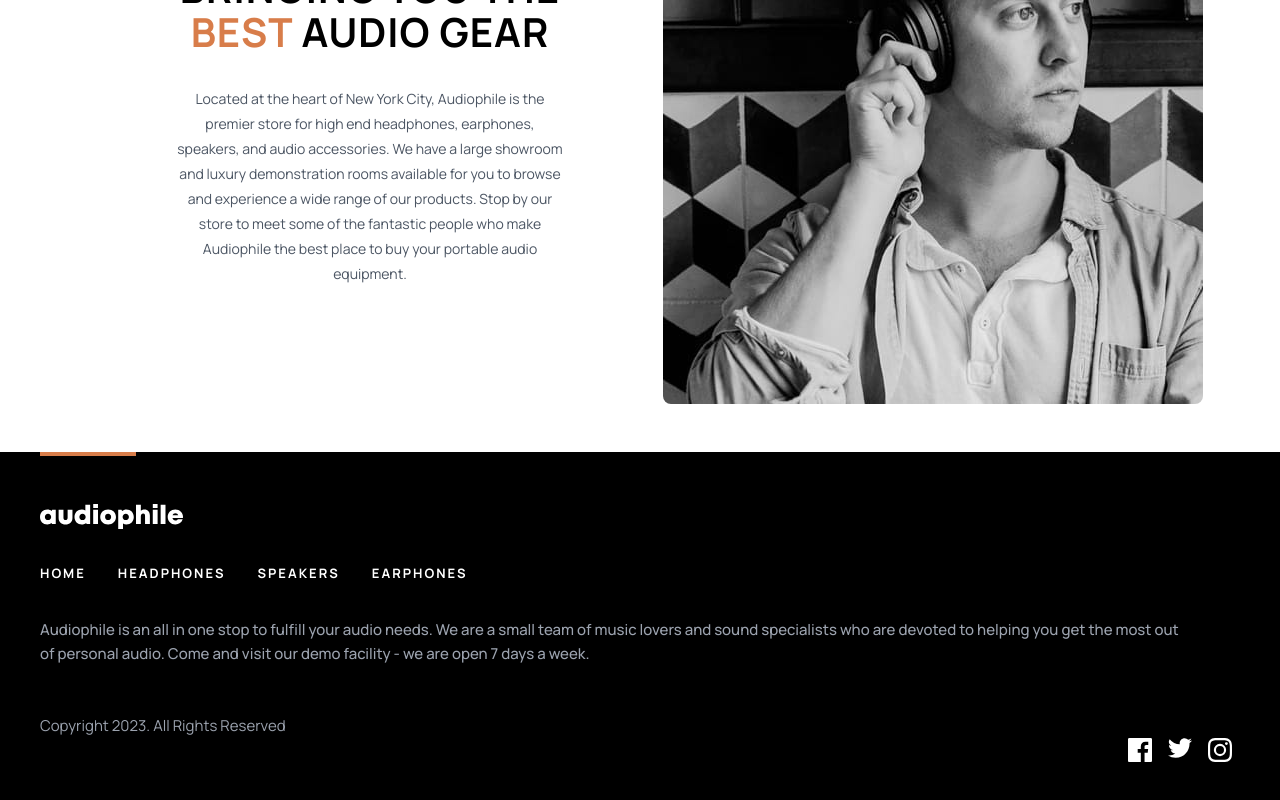
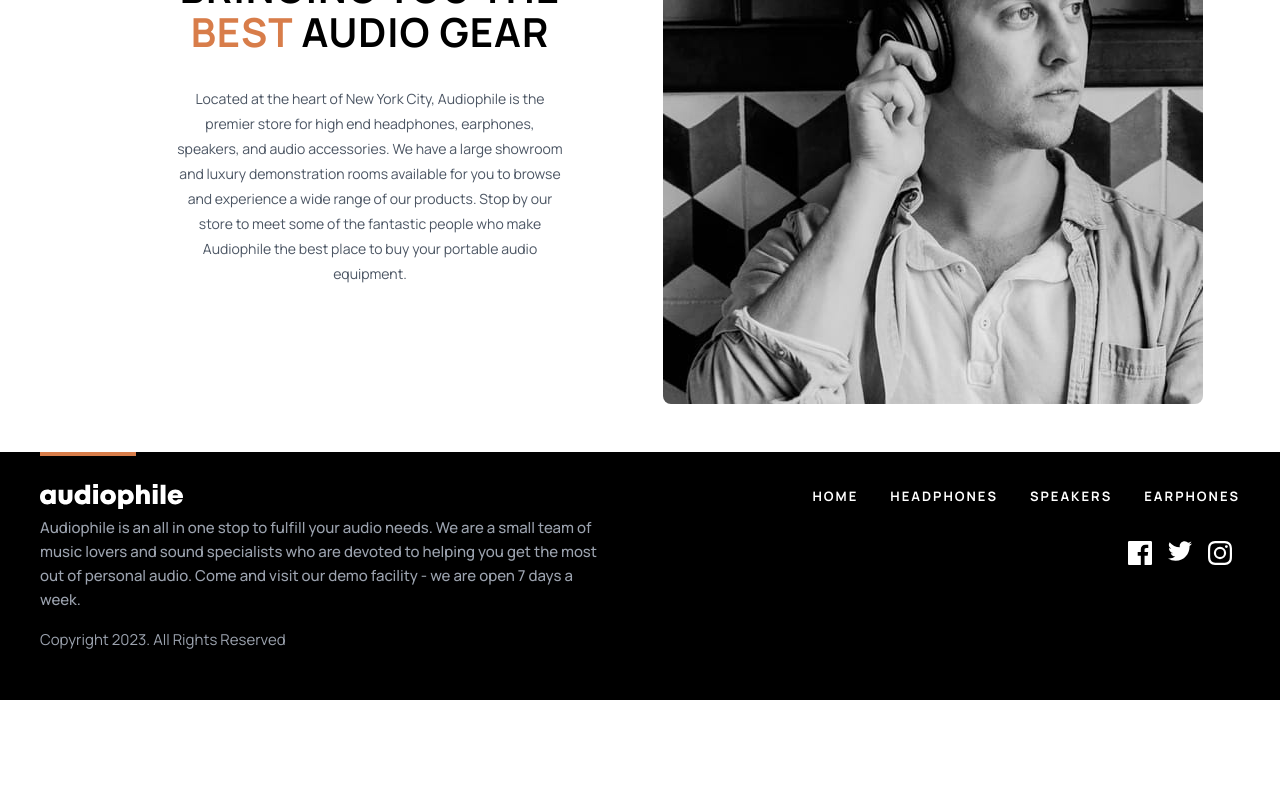
Before and after one commit to lemreyes/audiophile, a Next.js app: page / in a window 1280 px wide. Shown: the part 2520-3320 px from the top of the page. After the commit the page ends 3220 px from the top, so only its background shows below. Built offline with nearby package versions, Linux system fonts and the light colour scheme.

Commit message:
Footer desktop layout

```diff
--- a/src/app/Components/Footer.tsx
+++ b/src/app/Components/Footer.tsx
@@ -7,15 +7,22 @@ import Link from "next/link";
 
 export default function Footer() {
   return (
-    <footer className="grid grid-cols-1 tablet:items-start bg-black text-white">
+    <footer className="grid grid-cols-1 desktop:grid-cols-2 tablet:items-start bg-black text-white">
       <div
         id="footer-accent"
-        className="tablet:ml-10 w-24 h-[4px] bg-accent justify-self-center tablet:justify-self-start"
+        className="tablet:ml-10 w-24 h-[4px] bg-accent justify-self-center tablet:justify-self-start
+            desktop:row-span-1 desktop:row-end-2 desktop:col-span-1 desktop:col-end-2"
       ></div>
-      <Image src={logo} alt="Logo" className="mt-12 tablet:ml-10 justify-self-center tablet:justify-self-start" />
+      <Image
+        src={logo}
+        alt="Logo"
+        className="mt-12 desktop:mt-8 tablet:ml-10 justify-self-center tablet:justify-self-start
+            desktop:row-span-2 desktop:row-end-3 desktop:col-span-1 desktop:col-end-2"
+      />
       <nav
         id="site-links"
-        className="mt-8 tablet:ml-10 uppercase text-[13px] font-bold leading-[25px] tracking-[2px] text-center"
+        className="mt-8 desktop:mt-8 tablet:ml-10 desktop:ml-0 uppercase text-[13px] font-bold leading-[25px] tracking-[2px] text-center tablet:text-left desktop:text-right
+        desktop:row-span-2 desktop:row-end-3 desktop:col-span-2 desktop:col-end-3 desktop:place-self-end desktop:mr-10"
       >
         <ul className="tablet:flex tablet:flex-row gap-x-8">
           <li className="my-8 tablet:my-0">Home</li>
@@ -24,16 +31,21 @@ export default function Footer() {
           <li className="my-8 tablet:my-0">Earphones</li>
         </ul>
       </nav>
-      <p className="mt-8 tablet:ml-10 text-gray-400 text-[15px] text-center tablet:text-left leading-6 font-medium px-8 tablet:px-0 tablet:w-[90%]">
+      <p className="mt-8 desktop:mt-16 tablet:ml-10 text-gray-400 text-[15px] text-center tablet:text-left leading-6 font-medium px-8 tablet:px-0 tablet:w-[90%]
+        desktop:row-span-3 desktop:row-end-4 desktop:col-span-1 desktop:col-end-2">
         Audiophile is an all in one stop to fulfill your audio needs. We are a
         small team of music lovers and sound specialists who are devoted to
         helping you get the most out of personal audio. Come and visit our demo
         facility - we are open 7 days a week.
       </p>
-      <p className="mt-12 tablet:ml-10 text-gray-400 text-[15px] text-center tablet:text-left leading-6 px-8 tablet:px-0">
+      <p className="mt-12 desktop:mt-44 tablet:ml-10 text-gray-400 text-[15px] text-center tablet:text-left leading-6 px-8 tablet:px-0
+        desktop:row-span-4 desktop:row-end-5 desktop:col-span-1 desktop:col-end-2 desktop:mb-12">
         Copyright 2023. All Rights Reserved
       </p>
-      <nav id="social-media-links" className="my-12 tablet:my-0 tablet:self-end tablet:justify-self-end tablet:mr-12 tablet:mb-12 justify-self-center">
+      <nav
+        id="social-media-links"
+        className="my-12 desktop:mt-8 tablet:my-0 tablet:self-end tablet:justify-self-end tablet:mr-12 tablet:mb-12 justify-self-center"
+      >
         <ul className="flex flex-row gap-x-4">
           <li className="mr-4 tablet:mr-0">
             <Link href="http://www.facebook.com">
```
